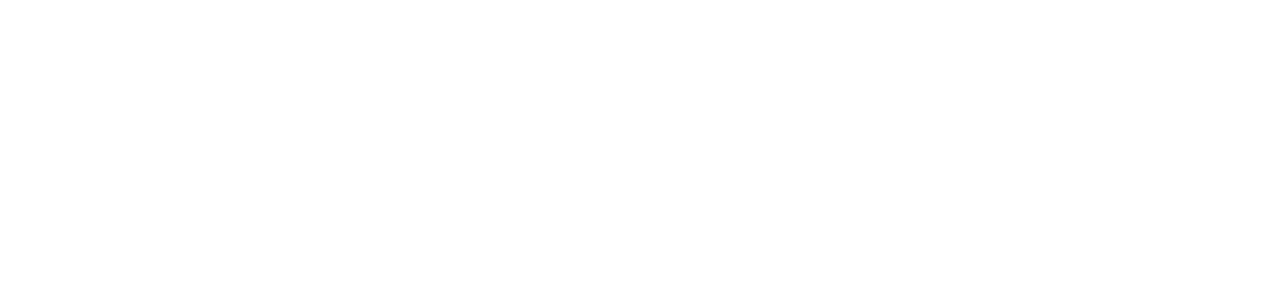
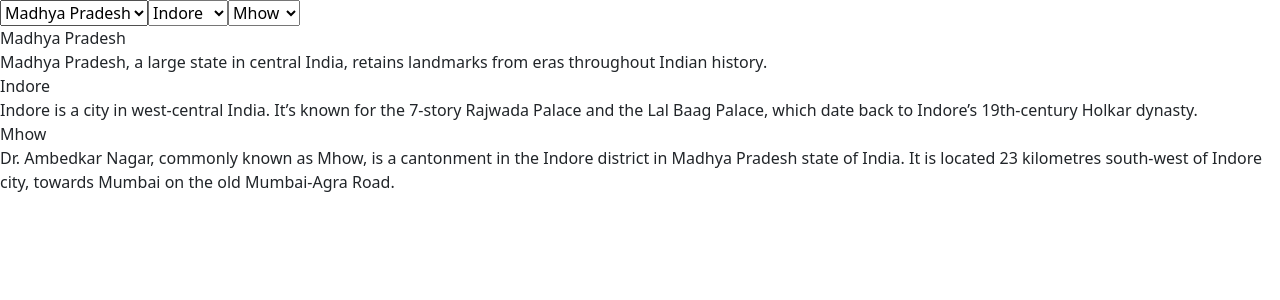
Before and after one commit to acciojob/dropdown-react-Aravindhan-Rajendran, a React app: page / in a window 1280 px wide. Shown: the top 300 px of the page. Built offline with nearby package versions, Linux system fonts and the light colour scheme.

Commit message:
Update App.js

```diff
--- a/src/components/App.js
+++ b/src/components/App.js
@@ -136,17 +136,71 @@
 		}]
 	}]
 }];
+function App() {
+    // Initialize states for selected State, City, and Landmark
+    const [selectedState, setSelectedState] = useState(states[0]);
+    const [selectedCity, setSelectedCity] = useState(states[0].city[0]);
+    const [selectedLandmark, setSelectedLandmark] = useState(states[0].city[0].landmarks[0]);
 
+    // Handler for State dropdown change
+    const handleStateChange = (event) => {
+        const stateIndex = event.target.value;
+        const state = states[stateIndex];
+        setSelectedState(state);
+        setSelectedCity(state.city[0]);
+        setSelectedLandmark(state.city[0].landmarks[0]);
+    };
 
-function App()
-{
-	// Do not alter/remove main div
-	return (
-	<div id="main">
+    // Handler for City dropdown change
+    const handleCityChange = (event) => {
+        const cityIndex = event.target.value;
+        const city = selectedState.city[cityIndex];
+        setSelectedCity(city);
+        setSelectedLandmark(city.landmarks[0]);
+    };
 
-	</div>
-	);
+    // Handler for Landmark dropdown change
+    const handleLandmarkChange = (event) => {
+        const landmarkIndex = event.target.value;
+        setSelectedLandmark(selectedCity.landmarks[landmarkIndex]);
+    };
+
+    return (
+        <div id="main">
+            <select id="state" onChange={handleStateChange} value={states.indexOf(selectedState)}>
+                {states.map((state, index) => (
+                    <option key={index} value={index}>
+                        {state.name}
+                    </option>
+                ))}
+            </select>
+
+            <select id="city" onChange={handleCityChange} value={selectedState.city.indexOf(selectedCity)}>
+                {selectedState.city.map((city, index) => (
+                    <option key={index} value={index}>
+                        {city.name}
+                    </option>
+                ))}
+            </select>
+
+            <select id="landmark" onChange={handleLandmarkChange} value={selectedCity.landmarks.indexOf(selectedLandmark)}>
+                {selectedCity.landmarks.map((landmark, index) => (
+                    <option key={index} value={index}>
+                        {landmark.name}
+                    </option>
+                ))}
+            </select>
+
+            <div id="state-name">{selectedState.name}</div>
+            <div id="state-description">{selectedState.description}</div>
+
+            <div id="city-name">{selectedCity.name}</div>
+            <div id="city-description">{selectedCity.description}</div>
+
+            <div id="landmark-name">{selectedLandmark.name}</div>
+            <div id="landmark-description">{selectedLandmark.description}</div>
+        </div>
+    );
 }
 
-
 export default App;
```
